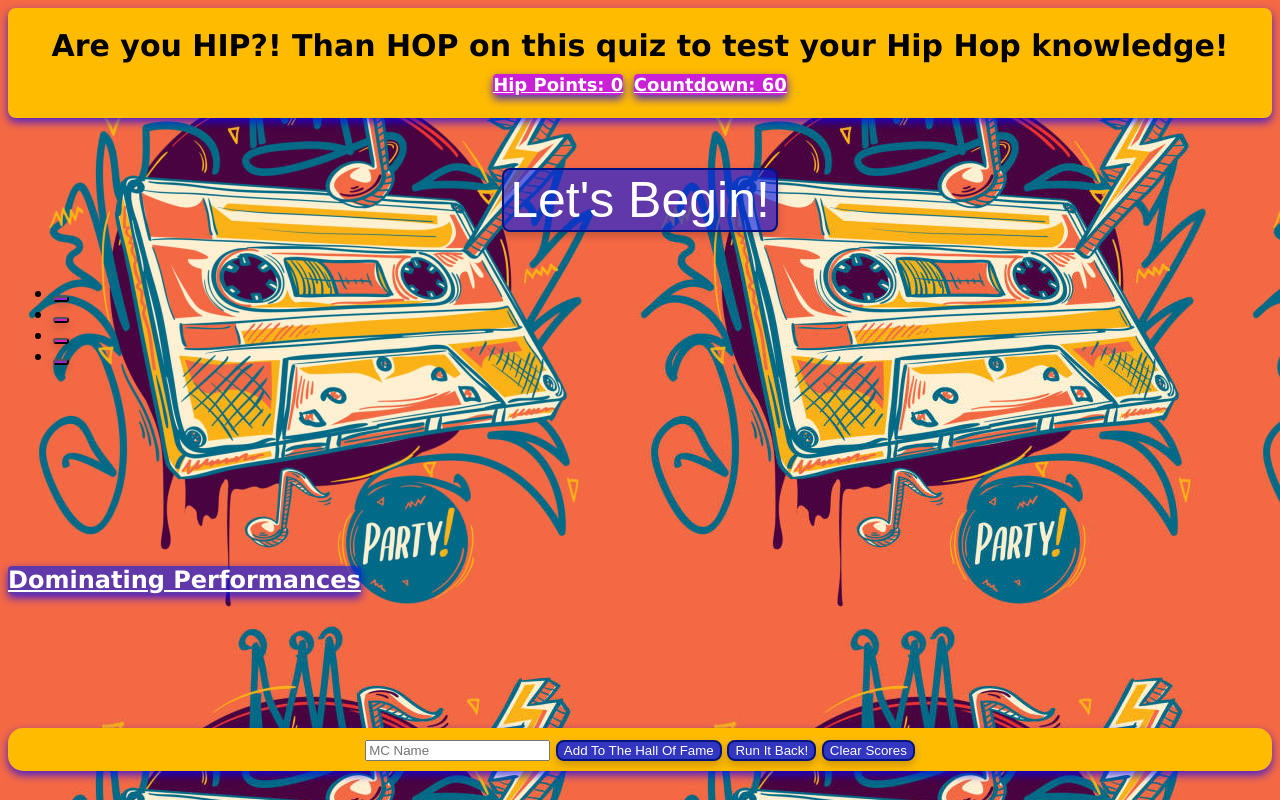
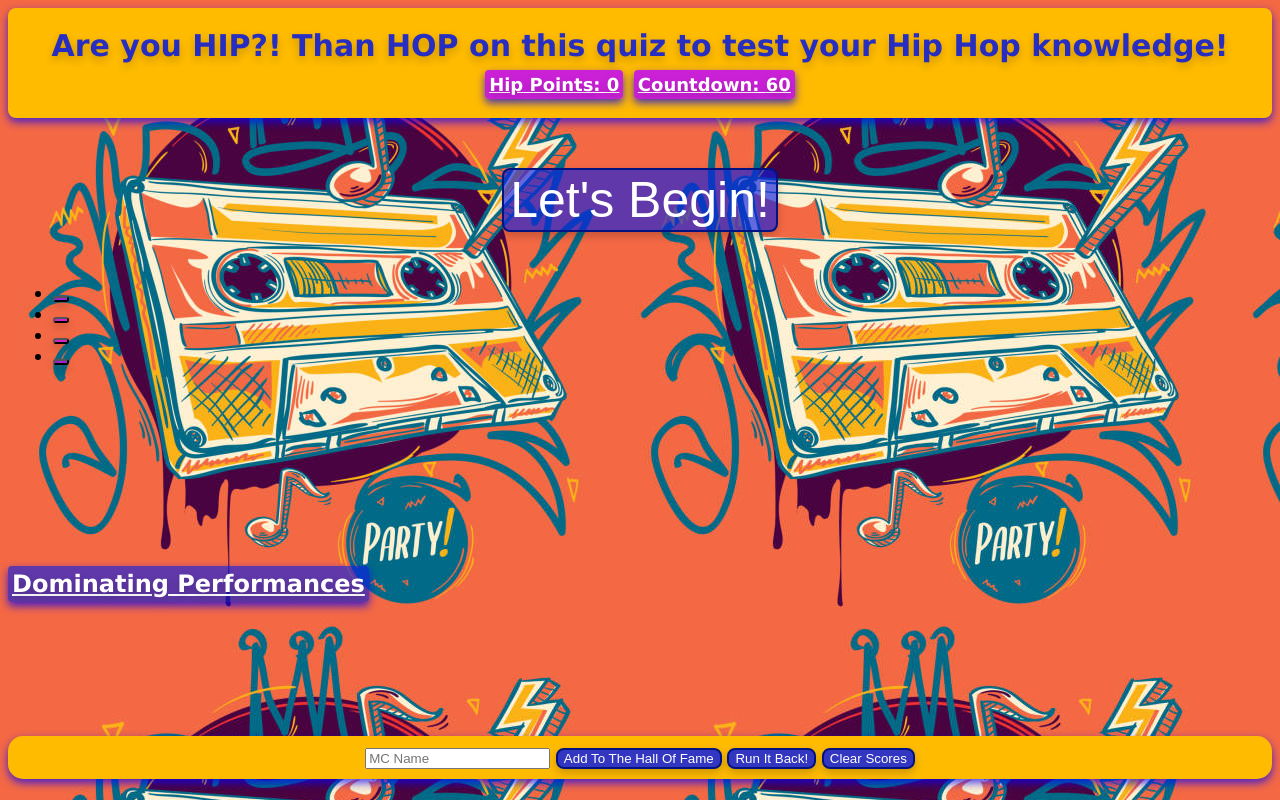
Before and after one commit to kpaige-henderson/Hip-Hop-Hooray, a plain HTML site: page index.html in a window 1280 px wide. Drawn offline with Linux system fonts and the light colour scheme.

Commit message:
more styling

```diff
--- a/assets/script.js
+++ b/assets/script.js
@@ -38,10 +38,14 @@ document.addEventListener("DOMContentLoaded", function () {
             answer: "House"
         },
         {
-            question: "What famous TV gave hip hop a platform to become mainstream?",
+            question: "What famous TV show gave hip hop a platform to be introduced to mainstream?",
             options: ["Bandstand", "Run's House", "House Party", "Soul Train"],
             answer: "Soul Train"
         },
+        {
+            question: "End!",
+            options: ""
+        }
 
     ];
 
--- a/assets/style.css
+++ b/assets/style.css
@@ -1,6 +1,7 @@
 body {
     background-image: url("background.jpg");
-    color: #000000;
+    color: #0a1bdbdf;
+    text-shadow: 0 4px 8px rgba(0,0,0,0.2);
     font-family:'Lucida Sans', 'Lucida Sans Regular', 'Lucida Grande', 'Lucida Sans Unicode', Geneva, Verdana, sans-serif
 }
 
@@ -70,6 +71,8 @@ main {
     box-shadow: 0 4px 8px rgba(7, 3, 255, 0.727);
     max-width: fit-content;
     display:inline;
+    text-shadow: 0 4px 8px rgba(0,0,0,0.2);
+    padding: 4px;
 
 }
 
@@ -101,6 +104,7 @@ main {
     box-shadow: 0 4px 8px rgba(7, 3, 255, 0.727);
     max-width: fit-content;
     margin-top: 200px;
+    padding: 4px;
 }
 
 .form {
```
